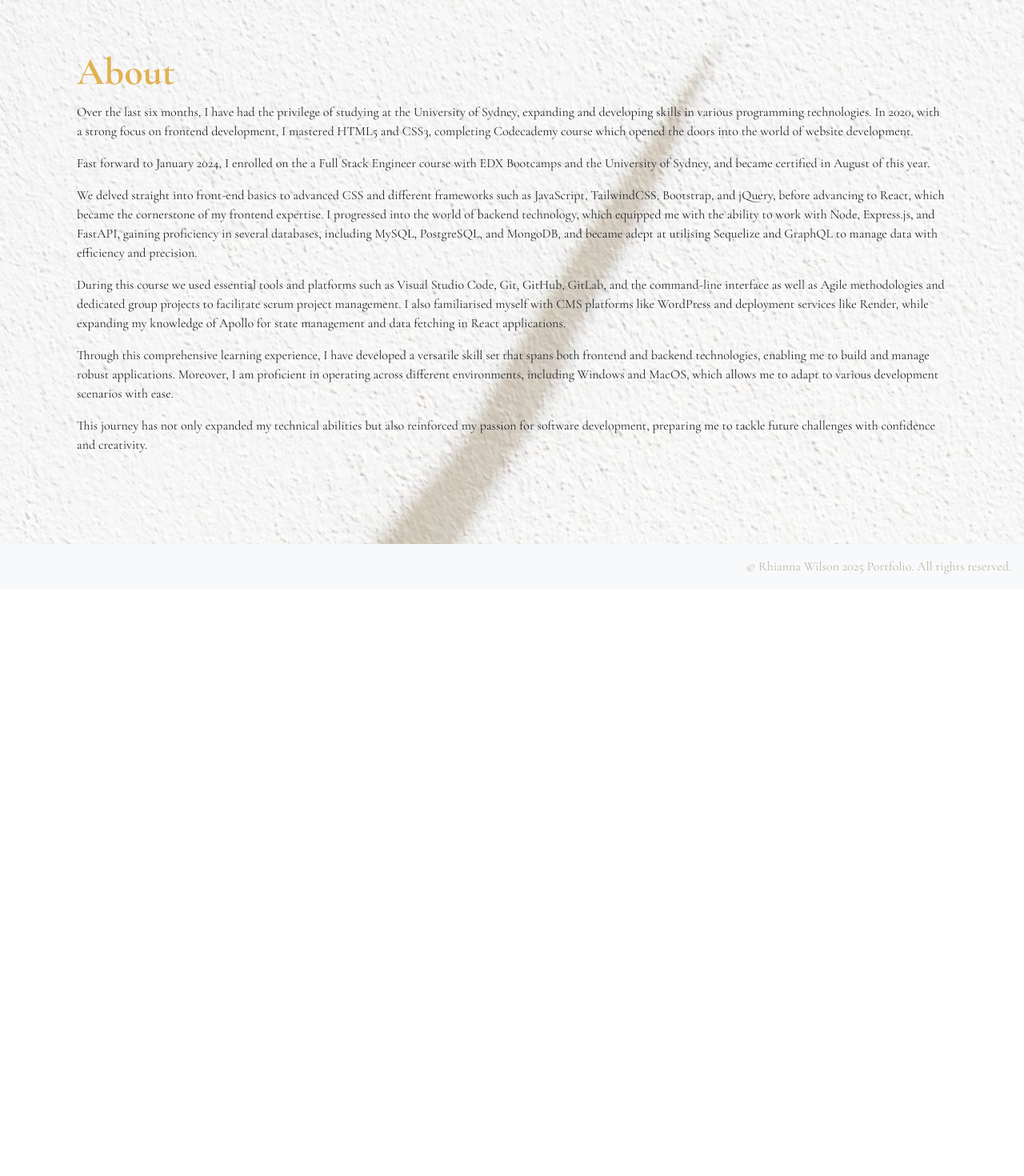
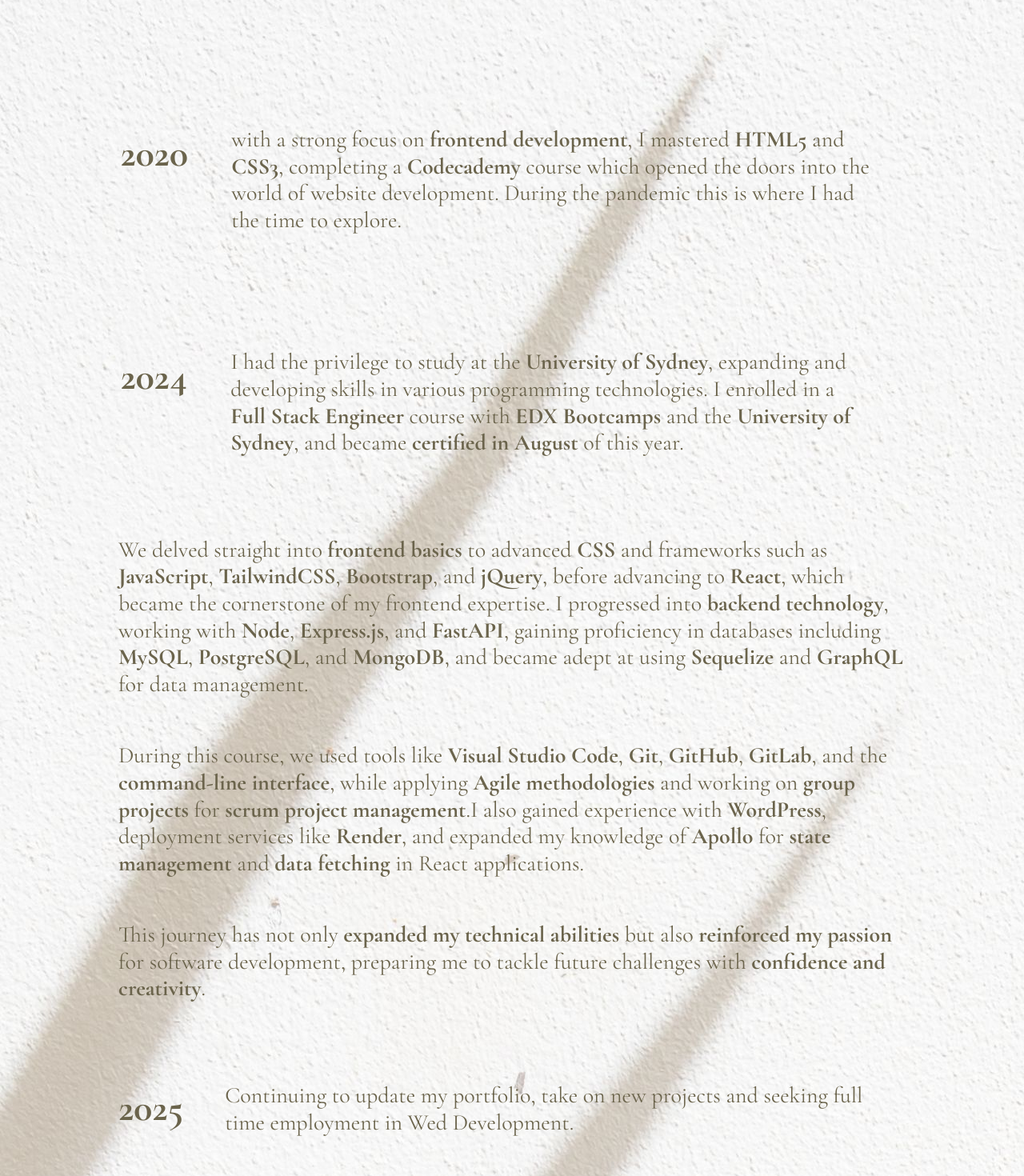
Before and after one commit to rhiannawilson/RhiannaW-React-Portfolio, a React (Vite) app: page /about in a window 1280 px wide. Shown: the part 100-1570 px from the top of the page at 80% size. Before the commit the page ends 836 px from the top, so only its background shows below. Built offline with nearby package versions, Linux system fonts and the light colour scheme.

Commit message:
developed the About page, for readability

```diff
--- a/src/components/pages/About.jsx
+++ b/src/components/pages/About.jsx
@@ -5,30 +5,81 @@
 import PageWrapper from '../pages/UI/PageWrapper';
 
 function About() {
-    const text = 'About'
     return (
         <PageWrapper>
-    <div className="aboutPage p-5 m-5">
-            <h2 className="display-5 aboutHeading fw-bold">About</h2>
-<p className='aboutParagraph '>Over the last six months, I have had the privilege of studying at the University of Sydney, expanding and developing skills in various programming technologies. In 2020, with a strong focus on frontend development, I mastered HTML5 and CSS3, completing Codecademy course which opened the doors into the world of website development.
-</p>
-<p>
-Fast forward to January 2024, I enrolled on the a Full Stack Engineer course with EDX Bootcamps and the University of Sydney, and became certified in August of this year.
-</p>
-<p>
-We delved straight into front-end basics to advanced CSS and different frameworks such as JavaScript, TailwindCSS, Bootstrap, and jQuery, before advancing to React, which became the cornerstone of my frontend expertise. I progressed into the world of backend technology, which equipped me with the ability to work with Node, Express.js, and FastAPI, gaining proficiency in several databases, including MySQL, PostgreSQL, and MongoDB, and became adept at utilising Sequelize and GraphQL to manage data with efficiency and precision.
-</p>
-<p>
-During this course we used essential tools and platforms such as Visual Studio Code, Git, GitHub, GitLab, and the command-line interface as well as Agile methodologies and dedicated group projects to facilitate scrum project management. I also familiarised myself with CMS platforms like WordPress and deployment services like Render, while expanding my knowledge of Apollo for state management and data fetching in React applications.
-</p>
-<p>
-Through this comprehensive learning experience, I have developed a versatile skill set that spans both frontend and backend technologies, enabling me to build and manage robust applications. Moreover, I am proficient in operating across different environments, including Windows and MacOS, which allows me to adapt to various development scenarios with ease.
-</p>
-<p>
-This journey has not only expanded my technical abilities but also reinforced my passion for software development, preparing me to tackle future challenges with confidence and creativity.
- </p>
- </div>
- </PageWrapper>
-  )
-  }
-  export default About;
+            <div className="aboutPage p-5 m-5">
+
+<section>
+<h1 className="display-5 aboutHeading fw-bold">
+<strong>2020</strong>
+</h1>
+                <h3 className='p-5 m-5'>
+                with a strong focus on <strong>frontend development</strong>,
+                I mastered <strong>HTML5</strong> and <strong>CSS3</strong>, completing a{' '}
+                <strong>Codecademy</strong> course which opened the doors into the world of
+                website development. During the pandemic this is where I had the time to explore.
+                </h3>
+                </section>
+<section>
+<h1 className="display-5 aboutHeading fw-bold">
+<strong>2024</strong>
+</h1>
+
+                <h3 className='p-5 m-5'>
+            I had the privilege to study at the <strong>University of Sydney</strong>,
+            expanding and developing skills in various programming technologies.
+            I enrolled in a{' '}
+            <strong>Full Stack Engineer</strong> course with <strong>EDX Bootcamps</strong> and
+            the <strong>University of Sydney</strong>, and became{' '}
+            <strong>certified in August</strong> of this year.
+           </h3>
+
+           </section>
+
+                <h3 className='p-1 m-5'>
+            We delved straight into <strong>frontend basics</strong> to advanced{' '}
+            <strong>CSS</strong> and frameworks such as <strong>JavaScript</strong>,{' '}
+            <strong>TailwindCSS</strong>, <strong>Bootstrap</strong>, and <strong>jQuery</strong>,
+            before advancing to <strong>React</strong>, which became the cornerstone of my
+            frontend expertise. I progressed into <strong>backend technology</strong>,
+            working with <strong>Node</strong>, <strong>Express.js</strong>, and <strong>FastAPI</strong>,
+            gaining proficiency in databases including <strong>MySQL</strong>,{' '}
+            <strong>PostgreSQL</strong>, and <strong>MongoDB</strong>, and became adept at using{' '}
+            <strong>Sequelize</strong> and <strong>GraphQL</strong> for data management.
+            </h3>
+
+                <h3 className='p-1 m-5'>
+            During this course, we used tools like < strong > Visual Studio Code</strong >, {' '}
+            < strong > Git</strong >, <strong>GitHub</strong>, <strong>GitLab</strong>, and the{' '}
+            <strong>command-line interface</strong>, while applying{' '}
+            <strong>Agile methodologies</strong> and working on{' '}
+            <strong>group projects</strong> for <strong>scrum project management</strong>.I also
+            gained experience with <strong>WordPress</strong>, deployment services like{' '}
+            <strong>Render</strong>, and expanded my knowledge of < strong > Apollo</strong > for
+            <strong> state management</strong> and < strong > data fetching</strong > in React
+            applications.
+            </h3>
+
+                <h3 className='p-1 m-5'>
+            This journey has not only < strong > expanded my technical abilities</strong > but
+            also < strong > reinforced my passion</strong > for software development,
+            preparing me to tackle future challenges with{' '}
+            < strong > confidence and creativity</strong >.
+            </h3>
+
+
+<section>
+<h1 className="display-5 p-5 m-1 aboutHeading fw-bold">
+<strong>2025</strong>
+</h1>
+                <h3 className='p-5 m-5'>
+                Continuing to update my portfolio, take on new projects and seeking full time employment in Wed Development.
+                </h3>
+                </section>
+
+                </div>
+    </PageWrapper >
+  );
+}
+
+export default About;
--- a/src/components/pages/styles/pages.css
+++ b/src/components/pages/styles/pages.css
@@ -8,6 +8,10 @@
 /* -----------------------------
    NAVBAR STYLING
 ----------------------------- */
+
+/* *{
+  border: 1px solid red;
+} */
 
 .navbar-container {
   display: flex;
@@ -333,9 +337,17 @@
 ABOUT PAGE
 ----------------- */
 
+.aboutPage{
+  color:#6B644C;
+}
+
 .aboutHeading {
-  color: #E0B251;
+  color: #6B644C;
+  padding: 5%;
+  float:inline-start;
 }
+
+
 
 /* --------------
 END OF ABOUT PAGE
```
